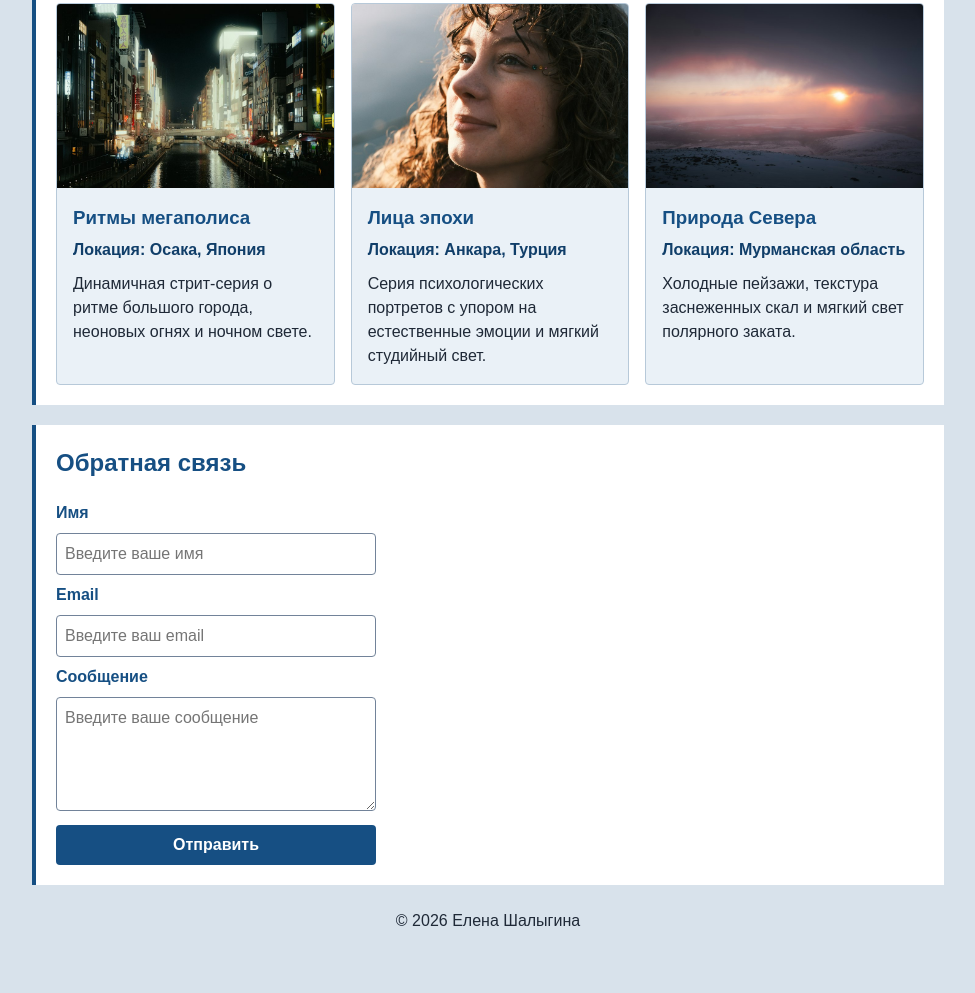
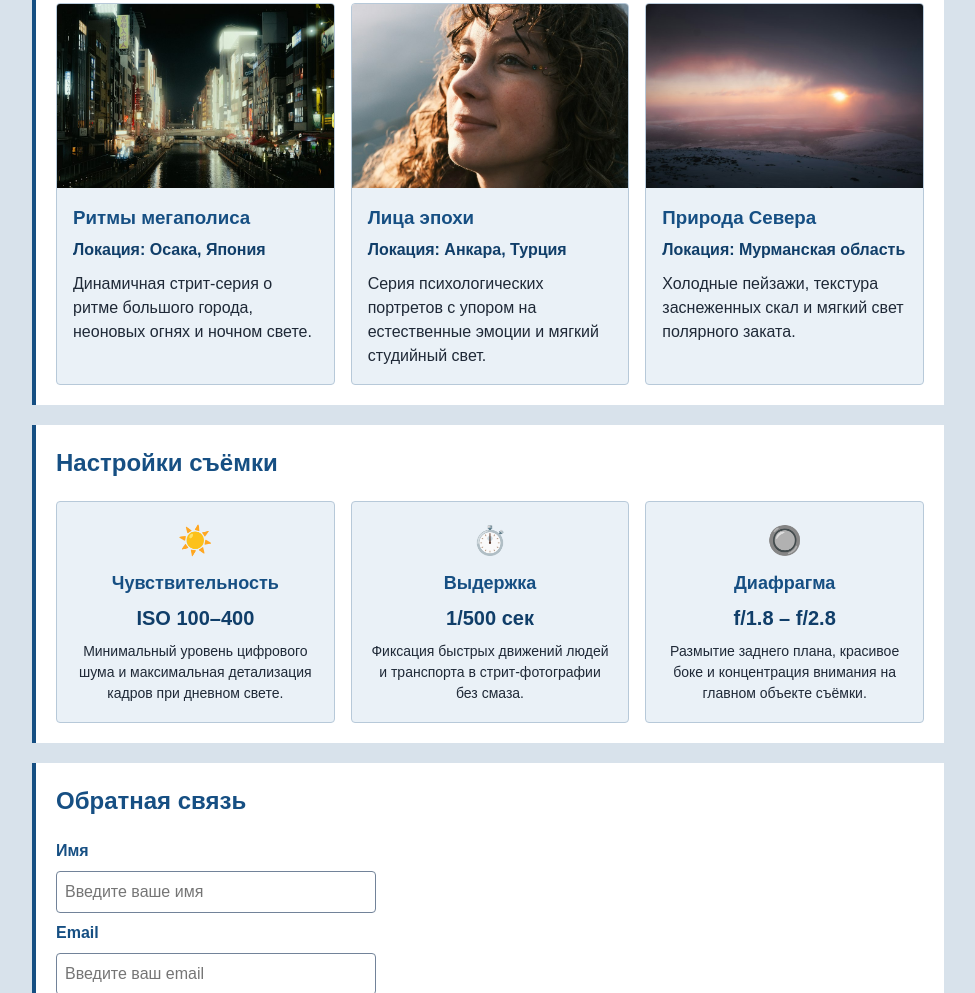
Before and after one commit to fytakim/932403.shalygina.elena.lab3, a plain HTML site: page index.html in a window 1280 px wide. Shown: the part 711-1704 px from the top of the page, without its empty margins (152-1127 px from the left). Drawn offline with Linux system fonts and the light colour scheme.

Commit message:
добавлена сетка настроек съёмки и адаптивность

```diff
--- a/index.html
+++ b/index.html
@@ -23,6 +23,7 @@
     <a href="#skills">Навыки</a>
     <a href="#direction">Направление</a>
     <a href="#projects">Фотопроекты</a>
+    <a href="#camera-settings">Настройки съёмки</a>
     <a href="#contact">Обратная связь</a>
   </nav>
 
@@ -72,6 +73,32 @@
       </div>
     </section>
 
+    <section id="camera-settings">
+      <h2>Настройки съёмки</h2>
+      <div class="settings-grid">
+        <article class="setting-item">
+          <span class="setting-icon" aria-hidden="true">☀️</span>
+          <h3>Чувствительность</h3>
+          <p class="setting-value">ISO 100–400</p>
+          <p class="setting-desc">Минимальный уровень цифрового шума и максимальная детализация кадров при дневном свете.</p>
+        </article>
+
+        <article class="setting-item">
+          <span class="setting-icon" aria-hidden="true">⏱️</span>
+          <h3>Выдержка</h3>
+          <p class="setting-value">1/500 сек</p>
+          <p class="setting-desc">Фиксация быстрых движений людей и транспорта в стрит-фотографии без смаза.</p>
+        </article>
+
+        <article class="setting-item">
+          <span class="setting-icon" aria-hidden="true">🔘</span>
+          <h3>Диафрагма</h3>
+          <p class="setting-value">f/1.8 – f/2.8</p>
+          <p class="setting-desc">Размытие заднего плана, красивое боке и концентрация внимания на главном объекте съёмки.</p>
+        </article>
+      </div>
+    </section>
+
     <section id="contact">
       <h2>Обратная связь</h2>
       <form action="#" method="post">
--- a/style.css
+++ b/style.css
@@ -172,6 +172,48 @@ aside a:hover {
   margin: 0;
 }
 
+/* Настройки съёмки (CSS Grid) */
+.settings-grid {
+  display: grid;
+  grid-template-columns: minmax(0, 1fr);
+  gap: 16px;
+}
+
+.setting-item {
+  min-width: 0;
+  padding: 18px;
+  overflow-wrap: anywhere;
+  background-color: var(--color-blue-light);
+  border: 1px solid #b7c9d9;
+  border-radius: 4px;
+  text-align: center;
+}
+
+.setting-icon {
+  display: inline-block;
+  font-size: 28px;
+  margin-bottom: 8px;
+}
+
+.setting-item h3 {
+  margin: 0 0 6px 0;
+  color: var(--color-blue);
+  font-size: 18px;
+  hyphens: auto;
+}
+
+.setting-value {
+  margin: 0 0 8px 0;
+  font-size: 20px;
+  font-weight: 700;
+  color: var(--color-blue-dark);
+}
+
+.setting-desc {
+  margin: 0;
+  font-size: 14px;
+}
+
 /* Форма обратной связи */
 form {
   display: flex;
@@ -235,6 +277,10 @@ footer {
   .project-card {
     flex-basis: calc((100% - 16px) / 2);
   }
+
+  .settings-grid {
+    grid-template-columns: repeat(3, minmax(0, 1fr));
+  }
 }
 
 @media (min-width: 900px) {
```
